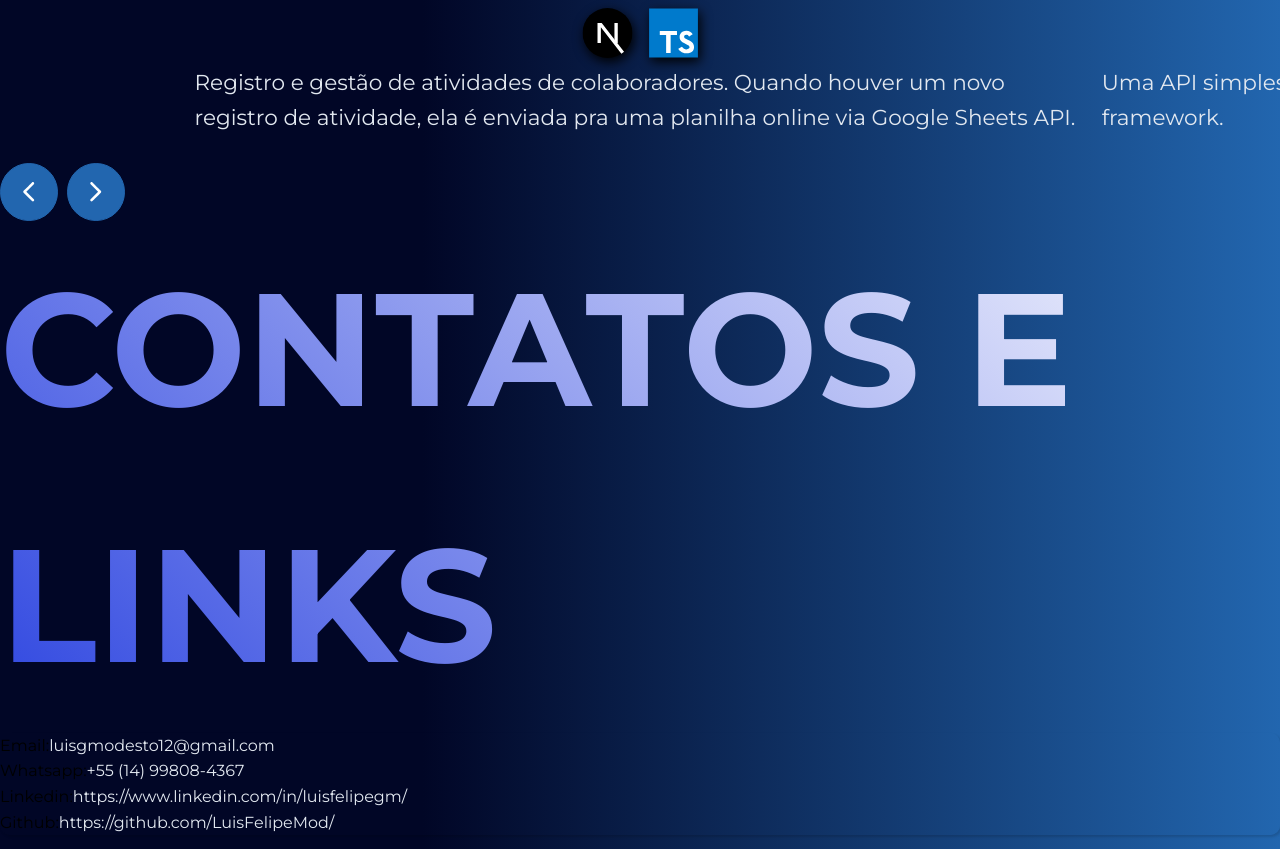
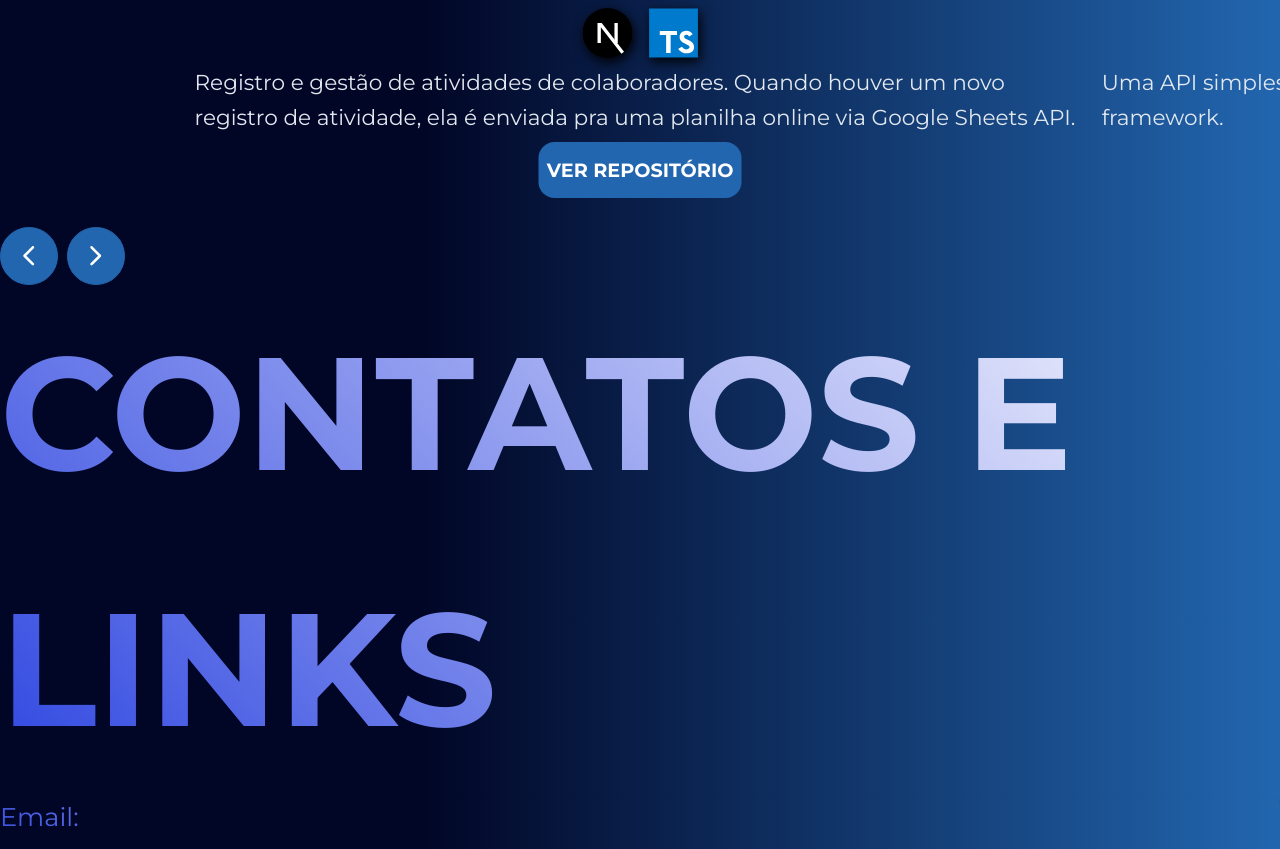
Before and after one commit to LuisFelipeMod/Portfolio, a Next.js app: page / in a window 1280 px wide. Shown: the part 1920-2769 px from the top of the page. Built offline with nearby package versions, Linux system fonts and the light colour scheme.

Commit message:
feat: add new item in navbar

```diff
--- a/src/app/globals.css
+++ b/src/app/globals.css
@@ -351,6 +351,30 @@ span.embla__slide__tooltip__text{
   font-size: 1.35em;
 }
 
+
+.embla__slide__repo__button{
+  display: flex;
+  align-items: center;
+  gap: 0.5rem;
+  background: #2266af;
+  color: #fff;
+  font-weight: 700;
+  text-transform: uppercase;
+  font-size: 1.2em;
+  padding: 0.1rem 0.5rem;
+  border-radius: 1rem;
+  border: none;
+  padding: 1rem 0.5rem;
+  margin-top: 0.5rem;
+  cursor: pointer;
+}
+
+.embla__slide__repo__button svg{
+  fill: #fff;
+  width: 45px;
+  height: 45px;
+}
+
 @keyframes colors {
   0% {
     filter: hue-rotate(0deg);
--- a/src/app/page.module.css
+++ b/src/app/page.module.css
@@ -58,7 +58,7 @@
   border-radius: 1.3rem;
 }
 
-.navItem a{
+.navItem a {
   padding: 0;
 }
 .bgWave {
@@ -207,19 +207,18 @@
     rgba(0, 0, 0, 0);
 }
 
-.projectsItem .projectsButton:hover  {
+.projectsItem .projectsButton:hover {
   border-color: #18e2e6;
   color: #18e2e6;
 }
 
-.projectsItem .projectsButton:hover svg{
+.projectsItem .projectsButton:hover svg {
   transition: 0.444s all;
 }
 
-.projectsItem .projectsButton:hover svg{
+.projectsItem .projectsButton:hover svg {
   stroke: #18e2e6;
 }
-
 
 .projectsItemFigure {
   width: 100%;
@@ -243,8 +242,30 @@
   text-transform: none;
 }
 
-.menuMobile{
+.menuMobile {
   display: none;
+}
+
+.contacts_card {
+  display: flex;
+  flex-direction: column;
+  gap: 0.5rem;
+}
+
+.contacts_card > p > a {
+  text-decoration: underline;
+  font-size: 1.3em;
+}
+
+.contacts_card > p {
+  display: flex;
+  flex-direction: column;
+  font-size: 1.6em;
+  background: linear-gradient(45deg, #2d45e0, #fff);
+  -webkit-background-clip: text;
+  -webkit-text-fill-color: transparent;
+  -moz-background-clip: text;
+  -moz-text-fill-color: transparent;
 }
 
 @media (max-width: 991px) {
@@ -271,33 +292,33 @@
   .aboutMe_myName {
     font-size: 1rem;
   }
-  .navItem{
+  .navItem {
     width: 24rem;
   }
-  .nav{
+  .nav {
     left: 1rem;
     opacity: 0;
     max-width: 0;
     overflow: hidden;
-    transition: .444s ease-in-out;
+    transition: 0.444s ease-in-out;
   }
-  .nav > ul{
+  .nav > ul {
     max-width: 0;
-    transition: .444s ease-in-out;
+    transition: 0.444s ease-in-out;
   }
 
-  .open{
+  .open {
     opacity: 1;
     max-width: 24rem;
     top: 4rem !important;
-    transition: .444s ease-in-out;
+    transition: 0.444s ease-in-out;
   }
 
-  .open > ul{
+  .open > ul {
     max-width: 100%;
-    transition: .444s ease-in-out;
+    transition: 0.444s ease-in-out;
   }
-  .navList{
+  .navList {
     flex-direction: column;
   }
   .navItem {
@@ -307,7 +328,7 @@
     max-width: calc(100% - 4rem);
     margin: 0 auto;
   }
-  .aboutMe_figure{
+  .aboutMe_figure {
     display: flex;
     align-items: center;
   }
@@ -322,36 +343,36 @@
     left: -73rem;
     overflow: hidden;
   }
-  .aboutMe_section{
+  .aboutMe_section {
     padding-top: 18rem;
   }
-  .projectsList{
+  .projectsList {
     flex-direction: column;
     width: 100%;
     margin: 0 auto;
     align-items: center;
   }
-  .projectsItem{
+  .projectsItem {
     width: 90%;
     padding: 0.5rem 1rem;
   }
-  .projectsItem a{
+  .projectsItem a {
     font-size: 2em;
   }
-  .projectsItem p{
+  .projectsItem p {
     font-size: 1.6em;
   }
-  .projectsItem a:first-child{
+  .projectsItem a:first-child {
     text-align: center;
   }
-  .projectsItem a{
+  .projectsItem a {
     padding: 0 1rem;
   }
-  .main > section{
+  .main > section {
     width: 100%;
     align-items: center;
   }
-  .menuMobile{
+  .menuMobile {
     display: flex;
     position: fixed;
     left: 1.4rem;
@@ -363,7 +384,7 @@
     cursor: pointer;
     opacity: 0.8;
   }
-  .menuMobile *{
+  .menuMobile * {
     pointer-events: none;
   }
 }
--- a/src/components/carousel.js
+++ b/src/components/carousel.js
@@ -62,19 +62,18 @@ const EmblaCarousel = (props) => {
     <div className="embla">
       <div className="embla__viewport" ref={emblaRef}>
         <div className="embla__container">
-          {slides.map((index) => (
-            <div className="embla__slide" key={index.name}>
+          {slides.map((index, idx) => (
+            <div className="embla__slide" key={idx}>
               <a href={index.link}>
-                <Image width={1200} height={381} src={index.image_url} />
+                <Image width={1200} height={381} src={index.image_url} alt={index.name} />
                 <div>
                   <div className="embla__slide__name">{index.name}</div>
                   <div className="embla__slide__stacks">
                     {index.stacks &&
                       index.stacks.map((stack, idx) => (
-                        <div className="embla__slide__tooltip">
+                        <div className="embla__slide__tooltip" key={idx}>
                           <span
                             className="embla__slide__tooltip__text"
-                            key={idx}
                           >
                             {stack}
                           </span>
@@ -83,6 +82,11 @@ const EmblaCarousel = (props) => {
                       ))}
                   </div>
                   <span>{index.desc}</span>
+                  <div>
+                    <button className="embla__slide__repo__button">
+                      Ver repositório
+                    </button>
+                  </div>
                 </div>
               </a>
             </div>
--- a/src/components/navbar.js
+++ b/src/components/navbar.js
@@ -18,6 +18,15 @@ export default function Navbar(props) {
 
   const scrollToProjects = () => {
     const projectsSection = document.getElementById("projects");
+
+    if (projectsSection) {
+      projectsSection.scrollIntoView({ behavior: "smooth", block: "start" });
+    }
+  };
+
+
+  const scrollToContacts = () => {
+    const projectsSection = document.getElementById("contacts");
 
     if (projectsSection) {
       projectsSection.scrollIntoView({ behavior: "smooth", block: "start" });
@@ -69,6 +78,20 @@ export default function Navbar(props) {
         >
           Projetos
         </motion.li>
+
+        <motion.li
+          className={styles.navItem}
+          whileHover={{
+            background: "#2d45e0",
+          }}
+          whileTap={{
+            scale: "0.9",
+            transition: { ease: "easeOut", duration: 10 },
+          }}
+          onClick={scrollToContacts}
+        >
+          Contatos
+        </motion.li>
       </ul>
     </motion.navbar>
   );
```
